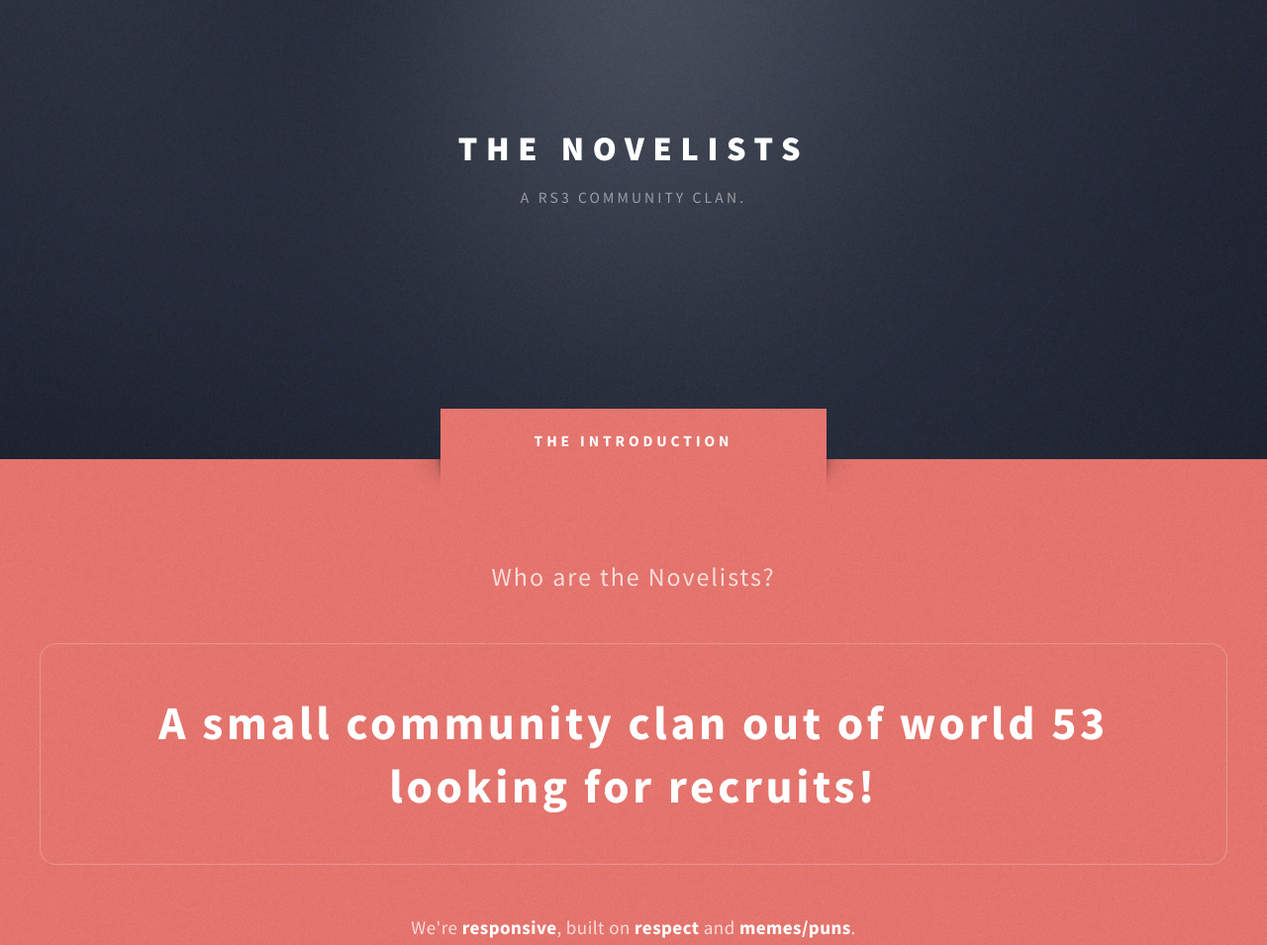
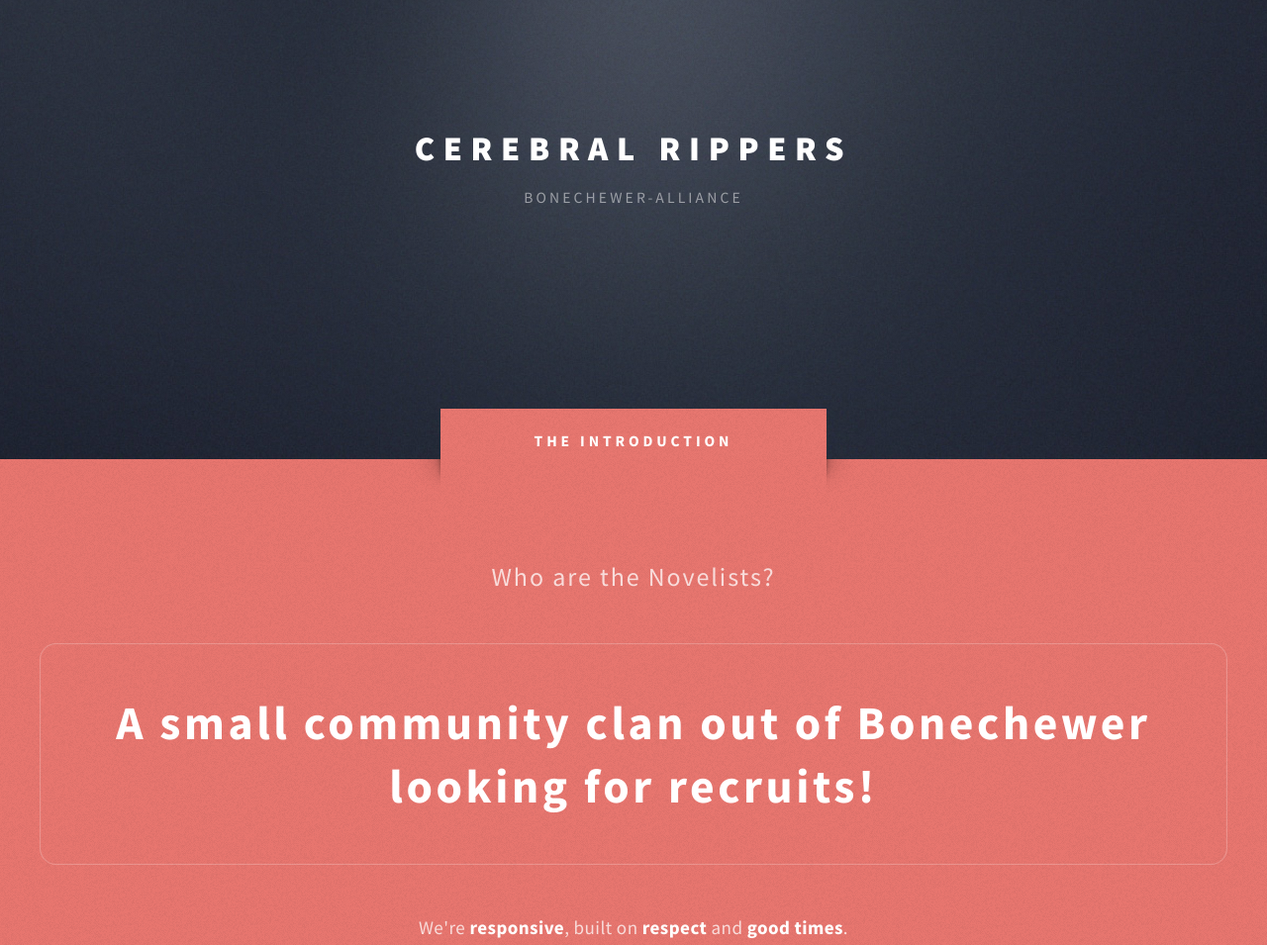
Before and after one commit to CerebralRippers/CerebralRippers.github.io, a plain HTML site: page index.html in a window 1280 px wide. Shown: the part 160-1115 px from the top of the page at 99% size. Drawn offline with Linux system fonts and the light colour scheme.

Commit message:
Update
1

```diff
--- a/index.html
+++ b/index.html
@@ -6,7 +6,7 @@
 -->
 <html>
 	<head>
-		<title>Clan Template:Grange</title>
+		<title>Cerebral Rippers</title>
 		<meta http-equiv="content-type" content="text/html; charset=utf-8" />
 		<meta name="description" content="" />
 		<meta name="keywords" content="" />
@@ -32,8 +32,8 @@
 					<!-- Logo -->
 						<div id="logo">
 
-							<h1><a href="index.html">The Novelists</a></h1>
-							<p>A RS3 Community Clan.</p>
+							<h1><a href="index.html">Cerebral Rippers</a></h1>
+							<p>Bonechewer-Alliance</p>
 							<br />
 
 						</div>
@@ -55,10 +55,10 @@
 				<div class="title">The Introduction</div>
 				<section id="intro" class="container">
 					<p class="style1">Who are the Novelists?</p>
-					<p class="style2"> A small community clan out of world 53 <br class="mobile-hide" />
+					<p class="style2"> A small community clan out of Bonechewer <br class="mobile-hide" />
 						looking for recruits!
 					</p>
-					<p class="style3">We're <strong>responsive</strong>, built on <strong>respect</strong> and <strong>memes/puns</strong>. </p>
+					<p class="style3">We're <strong>responsive</strong>, built on <strong>respect</strong> and <strong>good times</strong>. </p>
 					<ul class="actions">
 						<li><a href="#" class="button style3 big">Proceed</a></li>
 					</ul>
```
